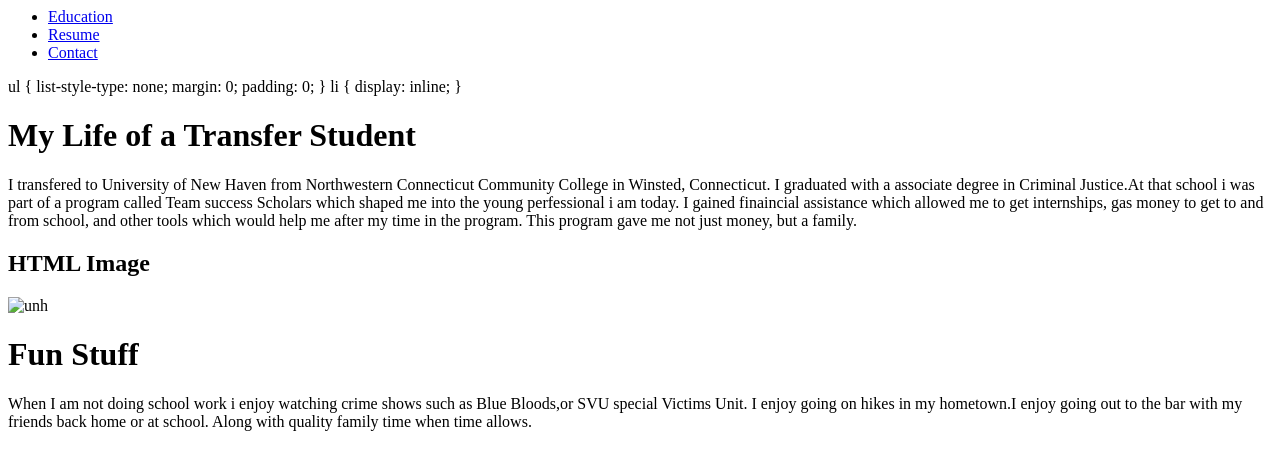
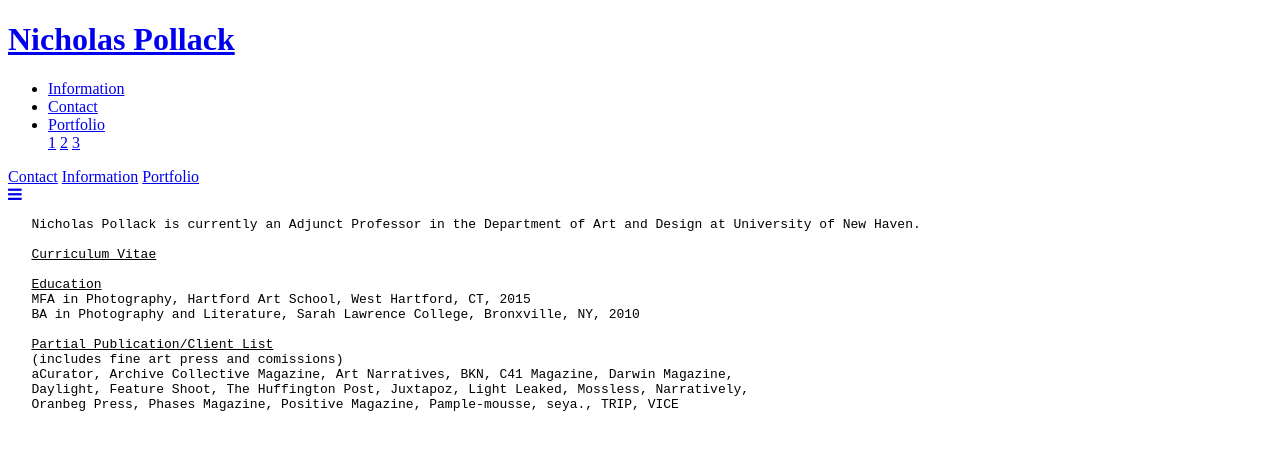
Before and after one commit to sbals1/Final-Project, a plain HTML site: page Index.html in a window 1280 px wide. Drawn offline with Linux system fonts and the light colour scheme.

Commit message:
Update Index.html

```diff
--- a/Index.html
+++ b/Index.html
@@ -1,34 +1,91 @@
+<!doctype html>
+<html>
 <head>
-  <title> Sara Balsewicz </title>
+<meta charset="UTF-8">
+<title>Nicholas Pollack Portfolio</title>
+	<link rel="stylesheet" href="styles.css">
 </head>
-
-<ul>
-  <li><a href="default.asp">Education</a></li>
-  <li><a href="news.asp">Resume</a></li>
-  <li><a href="contact.asp">Contact</a></li>
-</ul>
-ul {
-  list-style-type: none;
-  margin: 0;
-  padding: 0;
-}
-li {
-  display: inline;
-}
 
 <body>
 
-<h1>My Life of a Transfer Student </h1>
-<p> I transfered to University of New Haven from Northwestern Connecticut Community College in Winsted, Connecticut. I graduated with a associate degree in Criminal Justice.At that school i was part of a program called Team success Scholars which shaped me into the young perfessional i am today. I gained finaincial assistance which allowed me to get internships, gas money to get to and from school, and other tools which would help me after my time in the program. This program gave me not just money, but a family. </p>
+	<h1><a href="index.html">Nicholas Pollack</a></h1>
 
-<h2>HTML Image</h2>
-
-<img src="unh.jpg" alt="unh">
-
-<h1> Fun Stuff </h1>
-
-<p> When I am not doing school work i enjoy watching crime shows such as Blue Bloods,or SVU special Victims Unit. I enjoy going on hikes in my hometown.I enjoy going out to the bar with my friends back home or at school. Along with quality family time when time allows. </p>
+<ul>
+  <li><a href="bio.html">Information</a></li>
+  <li><a href="contact.html">Contact</a></li>
+  <li class="dropdown">
+    <a href="javascript:void(0)" class="dropbtn">Portfolio</a>
+    <div class="dropdown-content">
+      <a href="1.html">1</a>
+      <a href="2.html">2</a>
+      <a href="3.html">3</a>
+    </div>
+  </li>
+</ul>
 
 
+<!-- Load an icon library to show a hamburger menu (bars) on small screens -->
+<link rel="stylesheet" href="https://cdnjs.cloudflare.com/ajax/libs/font-awesome/4.7.0/css/font-awesome.min.css">
+
+<!-- Top Navigation Menu -->
+<div class="topnav">
+  <a href="#home" class="active"></a>
+  <!-- Navigation links (hidden by default) -->
+  <div id="myLinks">
+    <a href="contact.html">Contact</a>
+    <a href="bio.html">Information</a>
+	<a href="1.html">Portfolio</a>
+  </div>
+  <!-- "Hamburger menu" / "Bar icon" to toggle the navigation links -->
+  <a href="javascript:void(0);" class="icon" onclick="myFunction()">
+    <i class="fa fa-bars"></i>
+  </a>
+</div>
+
+
+
+
+<pre>
+   Nicholas Pollack is currently an Adjunct Professor in the Department of Art and Design at University of New Haven.
+
+   <u>Curriculum Vitae</u>
+
+   <u>Education</u>
+   MFA in Photography, Hartford Art School, West Hartford, CT, 2015
+   BA in Photography and Literature, Sarah Lawrence College, Bronxville, NY, 2010
+
+   <u>Partial Publication/Client List</u>
+   (includes fine art press and comissions)
+   aCurator, Archive Collective Magazine, Art Narratives, BKN, C41 Magazine, Darwin Magazine,
+   Daylight, Feature Shoot, The Huffington Post, Juxtapoz, Light Leaked, Mossless, Narratively,
+   Oranbeg Press, Phases Magazine, Positive Magazine, Pample-mousse, seya., TRIP, VICE
+</pre>
+
+
+
+
+
+
+
+
+
+
+
+
+	<script>
+function myFunction() {
+  var x = document.getElementById("myLinks");
+  if (x.style.display === "block") {
+    x.style.display = "none";
+  } else {
+    x.style.display = "block";
+  }
+}
+
+
+
+
+
+</script>
 </body>
 </html>
```
